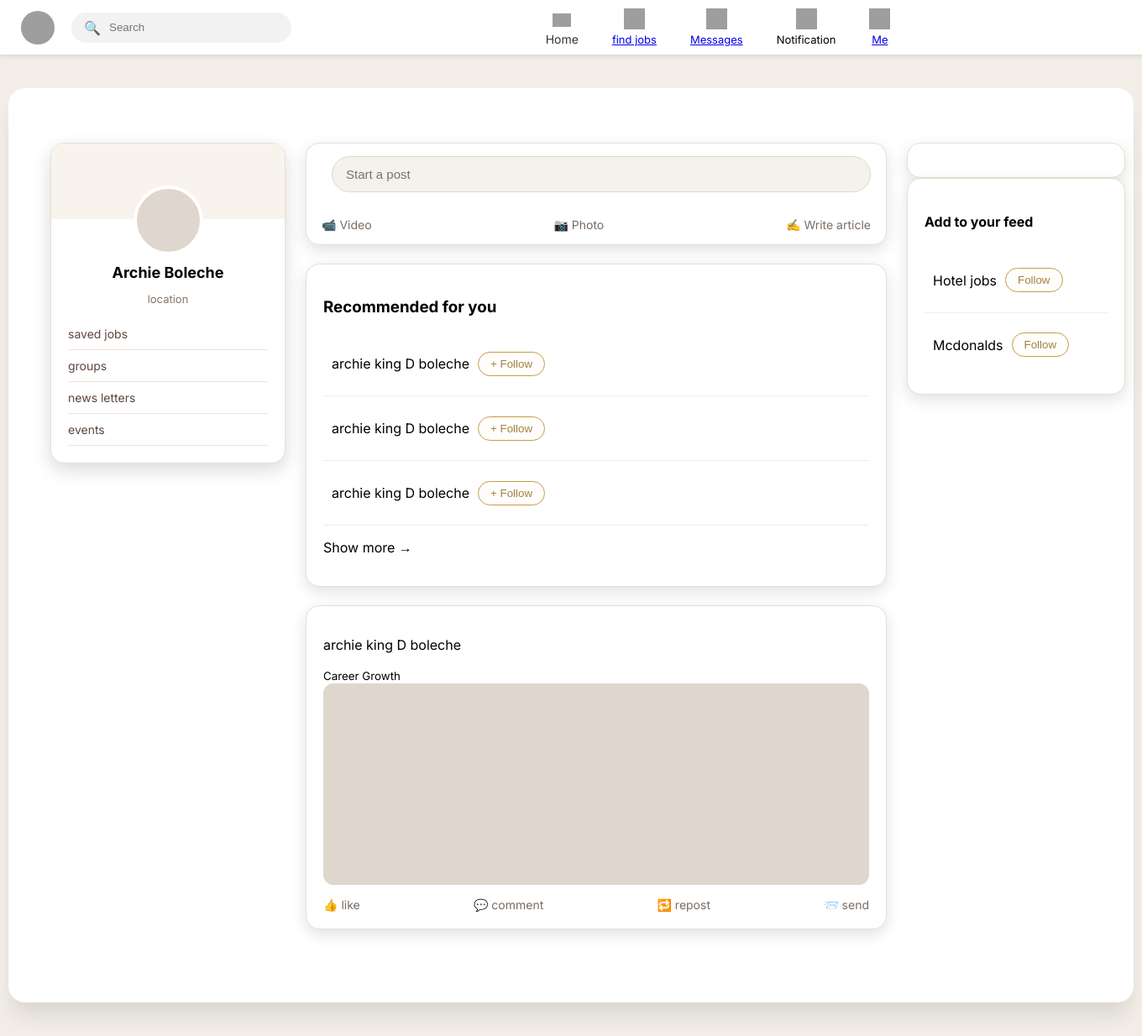
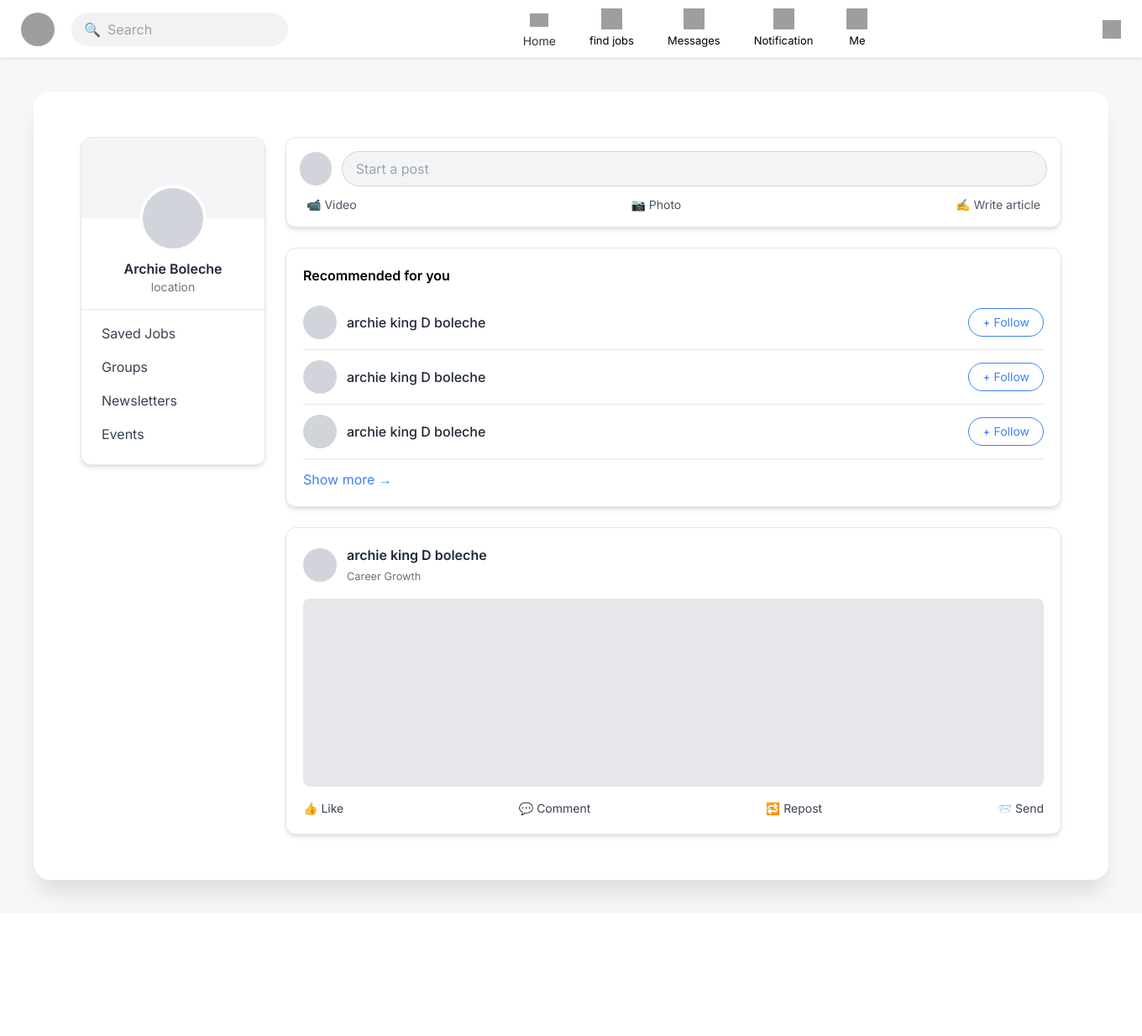
Before and after one commit to archie012526/ads_django1, a Django app: page /home/ in a window 1360 px wide; the page is wider, and only the part inside the window is pictured. Shown: that part at 84% size. After the commit the page ends 1073 px from the top of that part, so only its background shows below. Run offline with Django 5.2, Linux system fonts and the light colour scheme; some libraries are stand-ins or nearby versions; grey boxes are pictures that could not be loaded.

Commit message:
newhomedesign

```diff
--- a/mysite/main/static/style/base.css
+++ b/mysite/main/static/style/base.css
@@ -14,8 +14,11 @@ body {
     background: #ffffff;
     padding: 10px 20px;
     box-shadow: 0 2px 6px rgba(0,0,0,0.15);
-    position: sticky;
-    top: 0;
+
+    /* REMOVED sticky */
+    position: relative;
+    top: unset;
+
     z-index: 50;
 }
 
@@ -101,6 +104,8 @@ body {
     height: 88vh;
     box-shadow: 0 0 5px rgba(0,0,0,0.1);
 }
+
+/* ============= TOP NAVBAR ============= */
 .top-navbar {
     width: 100%;
     background: white;
@@ -109,8 +114,11 @@ body {
     align-items: center;
     justify-content: space-between;
     box-shadow: 0 2px 5px rgba(0,0,0,0.1);
-    position: sticky;
-    top: 0;
+
+    /* REMOVED sticky */
+    position: relative;
+    top: unset;
+
     z-index: 1000;
 }
 
@@ -163,12 +171,13 @@ body {
     height: 25px;
 }
 
-/* Right menu button */
+/* Right menu icon */
 .menu-icon {
     width: 30px;
 }
+
 .nav-active {
-    color: #0073b1; /* or your highlight color */
+    color: #0073b1;
     font-weight: 600;
 }
 
@@ -192,6 +201,7 @@ body {
     font-size: 14px;
     color: #333;
 }
+
 .nav-link:hover {
-    color: #0073b1; /* or your highlight color */
+    color: #0073b1;
 }
--- a/mysite/main/static/style/home.css
+++ b/mysite/main/static/style/home.css
@@ -1,14 +1,21 @@
+html, body {
+    overflow-x: hidden;
+}
 /* GENERAL PAGE LAYOUT */
 .home-container {
     display: grid;
     grid-template-columns: 280px 1fr 260px;
     gap: 24px;
+
+    /* SAME WIDTH AS YOUR MESSAGES PAGE */
+    max-width: 1200px;
     width: 100%;
-    max-width: 1300px;
-    margin: 25px auto;
-    font-family: 'Inter', sans-serif;
-    padding: 10px 20px;
+    margin: 30px auto;
+
+    padding: 20px;
+    box-sizing: border-box;
 }
+
 
 /* Distinct page background */
 body {
@@ -20,11 +27,8 @@ body {
 /* ---------------------------- */
 
 .left-column {
-    position: sticky;
-    top: 90px;
-    height: max-content;
+    position: relative;  /* or remove the whole block */
 }
-
 /* Reusable card styling */
 .card {
     background: #ffffff;
@@ -259,3 +263,30 @@ body {
 .profile-name-link:hover {
     color: #0073b1;
 }
+
+/* When screen is smaller than 1200px, reduce side columns */
+@media (max-width: 1200px) {
+    .home-container {
+        grid-template-columns: 220px 1fr 220px;
+    }
+}
+
+/* When screen is smaller than 992px, hide the right column */
+@media (max-width: 992px) {
+    .home-container {
+        grid-template-columns: 240px 1fr;
+    }
+    .right-column {
+        display: none;
+    }
+}
+
+/* When screen is smaller than 768px, 1-column layout */
+@media (max-width: 768px) {
+    .home-container {
+        grid-template-columns: 1fr;
+    }
+    .left-column {
+        display: none;
+    }
+}
--- a/mysite/main/templates/main/base.html
+++ b/mysite/main/templates/main/base.html
@@ -4,6 +4,10 @@
     <meta charset="UTF-8">
     <meta name="viewport" content="width=device-width, initial-scale=1.0">
     <title>{% block title %}ADS Project{% endblock %}</title>
+    <script src="https://cdn.tailwindcss.com"></script>
+
+
+
 
     {% load static %}
     <link rel="stylesheet" href="{% static 'style/base.css' %}">
@@ -16,7 +20,7 @@
 <body>
 
 <!-- TOP NAV BAR -->
-<header class="top-navbar">
+<header class="top-navbar sticky top-0 z-50 bg-white shadow">
     <div class="nav-left">
         <img src="{% static 'images/profile.png' %}" class="profile-icon" alt="Profile">
 
@@ -28,10 +32,10 @@
 
     <nav class="nav-center">
         <a href="{% url 'homepage' %}" class="nav-link">
-        <img src="{% static 'images/home.png' %}" class="nav-icon" alt="">
-        Home
-    </a>
+            <img src="{% static 'images/home.png' %}" class="nav-icon" alt="">
+            Home
         </a>
+
 
 
         <div class="nav-item">
--- a/mysite/main/templates/main/home.html
+++ b/mysite/main/templates/main/home.html
@@ -3,111 +3,99 @@
 
 {% block extra_head %}
 <link href="https://fonts.googleapis.com/css2?family=Inter:wght@300;400;500;600;700;800;900&display=swap" rel="stylesheet">
-<link rel="stylesheet" href="{% static 'style/home.css' %}?v=1">
 {% endblock extra_head %}
 
 {% block content %}
 
-<div class="home-container">
+<div class="max-w-[1200px] mx-auto grid grid-cols-[260px_1fr_260px] gap-6 px-4 py-6
+            lg:grid-cols-[220px_1fr] md:grid-cols-1">
 
-    <!-- LEFT COLUMN -->
-    <div class="left-column">
-        <div class="profile-card">
-            <div class="profile-banner"></div>
+    <!-- LEFT COLUMN (STICKY) -->
+    <div class="space-y-4 hidden md:block sticky top-[80px] h-max">
+        <div class="bg-white rounded-xl shadow-md border border-gray-200 pb-4">
 
-            <div class="profile-pic-placeholder"></div>
+            <div class="h-24 w-full bg-gray-100 rounded-t-xl"></div>
 
-            <a href="{% url 'profile' %}" class="profile-name-link">Archie Boleche</a>
+            <div class="w-20 h-20 rounded-full bg-gray-300 border-4 border-white -mt-10 mx-auto"></div>
 
-            <p class="location">location</p>
+            <a href="{% url 'profile' %}"
+               class="block text-center mt-2 font-semibold text-gray-800 hover:text-blue-600">
+               Archie Boleche
+            </a>
 
-            <ul class="profile-links">
-                <li>saved jobs</li>
-                <li>groups</li>
-                <li>news letters</li>
-                <li>events</li>
+            <p class="text-center text-sm text-gray-500">location</p>
+
+            <ul class="mt-4 border-t pt-2">
+                <li class="px-6 py-2 text-gray-700 hover:bg-gray-100 cursor-pointer">Saved Jobs</li>
+                <li class="px-6 py-2 text-gray-700 hover:bg-gray-100 cursor-pointer">Groups</li>
+                <li class="px-6 py-2 text-gray-700 hover:bg-gray-100 cursor-pointer">Newsletters</li>
+                <li class="px-6 py-2 text-gray-700 hover:bg-gray-100 cursor-pointer">Events</li>
             </ul>
         </div>
     </div>
 
     <!-- CENTER COLUMN -->
-    <div class="center-column">
+    <div class="space-y-6">
 
         <!-- Create Post -->
-        <div class="create-post-card">
-              <div class="top-row">
-            <div class="profile-pic-small"></div>
-             <input type="text" placeholder="Start a post" class="post-input">
+        <div class="bg-white rounded-xl shadow-md border border-gray-200 p-4">
+            <div class="flex items-center gap-3">
+                <div class="w-10 h-10 bg-gray-300 rounded-full"></div>
+                <input
+                    type="text"
+                    placeholder="Start a post"
+                    class="w-full bg-gray-100 border border-gray-300 rounded-full py-2 px-4 focus:outline-none"
+                >
             </div>
-            <div class="post-options">
-                <span>📹 Video</span>
-                <span>📷 Photo</span>
-                <span>✍️ Write article</span>
+
+            <div class="flex justify-between text-sm text-gray-600 mt-3 px-2">
+                <span class="cursor-pointer hover:text-blue-600">📹 Video</span>
+                <span class="cursor-pointer hover:text-blue-600">📷 Photo</span>
+                <span class="cursor-pointer hover:text-blue-600">✍️ Write article</span>
             </div>
         </div>
 
         <!-- Recommended Users -->
-        <div class="recommended-card">
-            <h3>Recommended for you</h3>
+        <div class="bg-white rounded-xl shadow-md border border-gray-200 p-5">
+            <h3 class="font-semibold mb-3">Recommended for you</h3>
 
             {% for i in "123" %}
-            <div class="recommended-user">
-                <div class="profile-pic-small"></div>
-                <div>
-                    <p class="username">archie king D boleche</p>
+            <div class="flex items-center justify-between py-3 border-b last:border-none">
+                <div class="flex items-center gap-3">
+                    <div class="w-10 h-10 rounded-full bg-gray-300"></div>
+                    <p class="font-medium text-gray-800">archie king D boleche</p>
                 </div>
-                <button class="follow-btn">+ Follow</button>
+
+                <button class="px-4 py-1.5 border text-sm rounded-full border-blue-500 text-blue-500 hover:bg-blue-100">
+                    + Follow
+                </button>
             </div>
             {% endfor %}
 
-            <p class="show-more">Show more →</p>
+            <p class="text-blue-500 mt-3 cursor-pointer">Show more →</p>
         </div>
 
-        <!-- POST -->
-        <div class="post-card">
-            <div class="post-header">
-                <div class="profile-pic-small"></div>
+        <!-- POST CARD -->
+        <div class="bg-white rounded-xl shadow-md border border-gray-200 p-5">
+            <div class="flex items-center gap-3">
+                <div class="w-10 h-10 rounded-full bg-gray-300"></div>
                 <div>
-                    <p class="username">archie king D boleche</p>
-                    <small>Career Growth</small>
+                    <p class="font-semibold text-gray-800">archie king D boleche</p>
+                    <small class="text-gray-500">Career Growth</small>
                 </div>
             </div>
 
-            <div class="post-content">
-                <div class="post-image-placeholder"></div>
-            </div>
+            <div class="mt-4 w-full h-56 bg-gray-200 rounded-lg"></div>
 
-            <div class="post-actions">
-                <span>👍 like</span>
-                <span>💬 comment</span>
-                <span>🔁 repost</span>
-                <span>📨 send</span>
+            <div class="flex justify-between text-gray-700 text-sm mt-4">
+                <span class="cursor-pointer hover:text-blue-600">👍 Like</span>
+                <span class="cursor-pointer hover:text-blue-600">💬 Comment</span>
+                <span class="cursor-pointer hover:text-blue-600">🔁 Repost</span>
+                <span class="cursor-pointer hover:text-blue-600">📨 Send</span>
             </div>
         </div>
 
     </div>
 
-    <!-- RIGHT COLUMN -->
-    <div class="right-column">
-        <div class="news-card"></div>
-
-        <div class="feed-card">
-            <h4>Add to your feed</h4>
-
-            <div class="feed-item">
-                <div class="profile-pic-small"></div>
-                <p>Hotel jobs</p>
-                <button class="follow-btn">Follow</button>
-            </div>
-
-            <div class="feed-item">
-                <div class="profile-pic-small"></div>
-                <p>Mcdonalds</p>
-                <button class="follow-btn">Follow</button>
-            </div>
-        </div>
-    </div>
-
-</div>
 
 {% endblock content %}
```
